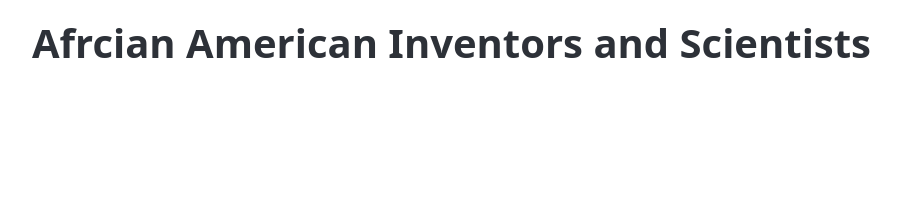
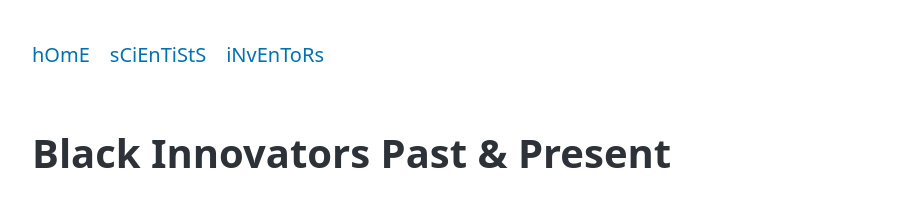
Before and after one commit to ALem1940/Capstone, a plain HTML site: page index.html in a window 1280 px wide. Shown: the whole page, without its empty margins (8-909 px from the left). Drawn offline with nearby package versions, Linux system fonts and the light colour scheme.

Commit message:
add the nav to html

```diff
--- a/index.html
+++ b/index.html
@@ -3,12 +3,25 @@
   <head>
     <meta charset="utf-8">
     <meta name="viewport" content="width=device-width, initial-scale=1">
-    <title>Afrcian American Inventors and Scientists</title>
+    <title>African American Inventors and Scientists</title>
     <link rel="stylesheet" href="https://cdn.jsdelivr.net/npm/@picocss/pico@2.1.1/css/pico.classless.min.css">
+	<link rel="stylesheet" href="css/style.css">
+	<script src="script.js" defer></script>
   </head>
   <body>
+	  <header>
+	    <nav>
+			<ul>
+				<li><a href="#welcome">hOmE</a></li>
+				<li><a href="#why">sCiEnTiStS</a></li>
+				<li><a href="#join">iNvEnToRs</a></li>
+			</ul>
+		</nav>
+	  </header>
     <main>
-      <h1>Afrcian American Inventors and Scientists</h1>
+      <h1>Black Innovators Past & Present</h1>
+
     </main>
+	<footer></footer>
   </body>
 </html>
```
